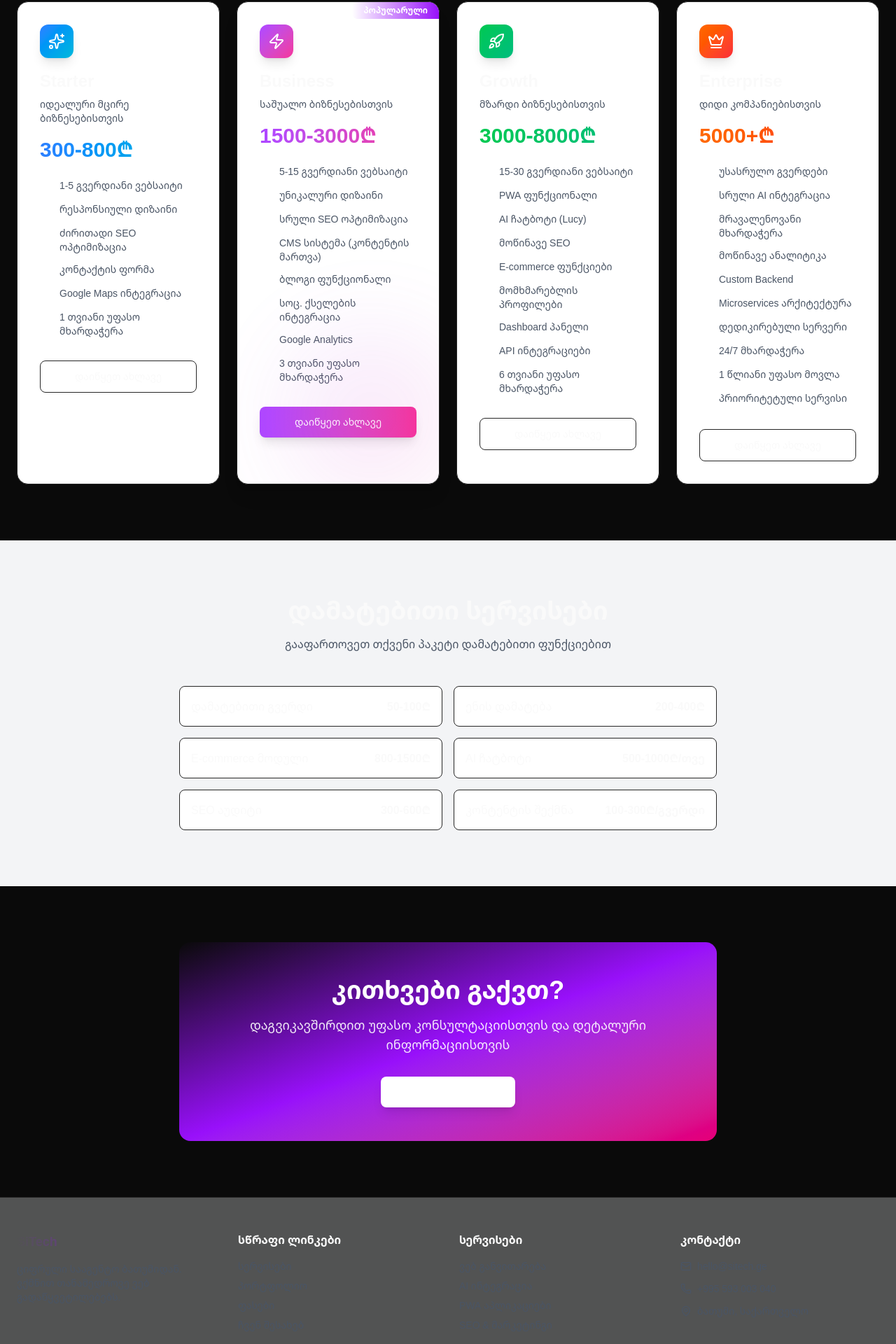
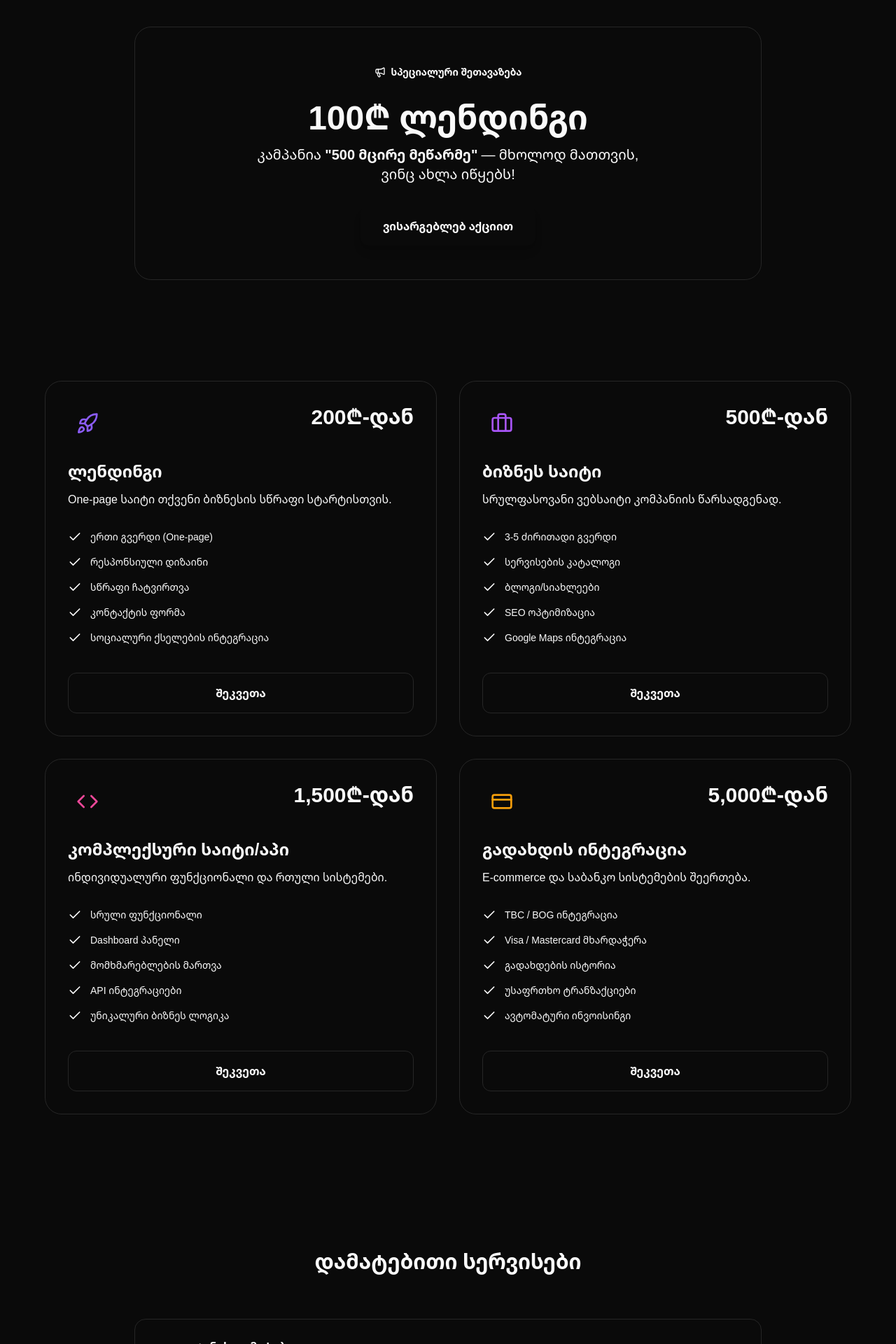
Before and after one commit to sitechfromgeorgia/sitech-website, a Next.js app: page /pricing in a window 1280 px wide. Shown: the part 342-2262 px from the top of the page at 70% size. Built offline with nearby package versions, Linux system fonts and the light colour scheme.

Commit message:
Rewrite pricing page with correct prices

```diff
--- a/app/pricing/page.tsx
+++ b/app/pricing/page.tsx
@@ -1,181 +1,174 @@
 "use client";
 
-import { Check, Sparkles, Zap, Rocket, Crown } from "lucide-react";
+import { Check, Rocket, Globe, Briefcase, Code, CreditCard, Settings, Wrench, Megaphone } from "lucide-react";
 import Link from "next/link";
 
-const plans = [
+const mainServices = [
   {
-    name: "Starter",
-    icon: Sparkles,
-    price: "300-800₾",
-    description: "იდეალური მცირე ბიზნესებისთვის",
+    name: "ლენდინგი",
+    icon: Rocket,
+    price: "200₾-დან",
+    description: "One-page საიტი თქვენი ბიზნესის სწრაფი სტარტისთვის.",
     features: [
-      "1-5 გვერდიანი ვებსაიტი",
+      "ერთი გვერდი (One-page)",
       "რესპონსიული დიზაინი",
-      "ძირითადი SEO ოპტიმიზაცია",
+      "სწრაფი ჩატვირთვა",
       "კონტაქტის ფორმა",
-      "Google Maps ინტეგრაცია",
-      "1 თვიანი უფასო მხარდაჭერა"
+      "სოციალური ქსელების ინტეგრაცია"
     ],
-    gradient: "from-blue-500 to-cyan-500",
-    popular: false
+    color: "var(--color-primary)"
   },
   {
-    name: "Business",
-    icon: Zap,
-    price: "1500-3000₾",
-    description: "საშუალო ბიზნესებისთვის",
+    name: "ბიზნეს საიტი",
+    icon: Briefcase,
+    price: "500₾-დან",
+    description: "სრულფასოვანი ვებსაიტი კომპანიის წარსადგენად.",
     features: [
-      "5-15 გვერდიანი ვებსაიტი",
-      "უნიკალური დიზაინი",
-      "სრული SEO ოპტიმიზაცია",
-      "CMS სისტემა (კონტენტის მართვა)",
-      "ბლოგი ფუნქციონალი",
-      "სოც. ქსელების ინტეგრაცია",
-      "Google Analytics",
-      "3 თვიანი უფასო მხარდაჭერა"
+      "3-5 ძირითადი გვერდი",
+      "სერვისების კატალოგი",
+      "ბლოგი/სიახლეები",
+      "SEO ოპტიმიზაცია",
+      "Google Maps ინტეგრაცია"
     ],
-    gradient: "from-purple-500 to-pink-500",
-    popular: true
+    color: "#a855f7"
   },
   {
-    name: "Growth",
-    icon: Rocket,
-    price: "3000-8000₾",
-    description: "მზარდი ბიზნესებისთვის",
+    name: "კომპლექსური საიტი/აპი",
+    icon: Code,
+    price: "1,500₾-დან",
+    description: "ინდივიდუალური ფუნქციონალი და რთული სისტემები.",
     features: [
-      "15-30 გვერდიანი ვებსაიტი",
-      "PWA ფუნქციონალი",
-      "AI ჩატბოტი (Lucy)",
-      "მოწინავე SEO",
-      "E-commerce ფუნქციები",
-      "მომხმარებლის პროფილები",
+      "სრული ფუნქციონალი",
       "Dashboard პანელი",
+      "მომხმარებლების მართვა",
       "API ინტეგრაციები",
-      "6 თვიანი უფასო მხარდაჭერა"
+      "უნიკალური ბიზნეს ლოგიკა"
     ],
-    gradient: "from-green-500 to-emerald-500",
-    popular: false
+    color: "#ec4899"
   },
   {
-    name: "Enterprise",
-    icon: Crown,
-    price: "5000+₾",
-    description: "დიდი კომპანიებისთვის",
+    name: "გადახდის ინტეგრაცია",
+    icon: CreditCard,
+    price: "5,000₾-დან",
+    description: "E-commerce და საბანკო სისტემების შეერთება.",
     features: [
-      "უსასრულო გვერდები",
-      "სრული AI ინტეგრაცია",
-      "მრავალენოვანი მხარდაჭერა",
-      "მოწინავე ანალიტიკა",
-      "Custom Backend",
-      "Microservices არქიტექტურა",
-      "დედიკირებული სერვერი",
-      "24/7 მხარდაჭერა",
-      "1 წლიანი უფასო მოვლა",
-      "პრიორიტეტული სერვისი"
+      "TBC / BOG ინტეგრაცია",
+      "Visa / Mastercard მხარდაჭერა",
+      "გადახდების ისტორია",
+      "უსაფრთხო ტრანზაქციები",
+      "ავტომატური ინვოისინგი"
     ],
-    gradient: "from-orange-500 to-red-500",
-    popular: false
+    color: "#f59e0b"
   }
 ];
 
 const addons = [
-  { name: "დამატებითი გვერდი", price: "50-100₾" },
-  { name: "ენის დამატება", price: "200-400₾" },
-  { name: "E-commerce მოდული", price: "800-1500₾" },
-  { name: "AI ჩატბოტი", price: "500-1000₾/თვე" },
-  { name: "SEO აუდიტი", price: "300-600₾" },
-  { name: "კონტენტის შექმნა", price: "100-300₾/გვერდი" }
+  {
+    name: "+ენის დამატება",
+    icon: Globe,
+    price: "+50₾/ენა",
+    description: "დამატებითი ენოვანი ვერსია თქვენი საიტისთვის."
+  },
+  {
+    name: "Maintenance (პატარა)",
+    icon: Settings,
+    price: "100₾/თვე",
+    description: "მცირე საიტების ტექნიკური მხარდაჭერა და განახლებები."
+  },
+  {
+    name: "Maintenance (დიდი)",
+    icon: Wrench,
+    price: "შეთანხმებით",
+    description: "დიდი პროექტების უწყვეტი მონიტორინგი და განვითარება."
+  }
 ];
 
+export default function PricingPage() {
+  const CTA_LINK = "https://t.me/SiTechagencybot";
 
+  return (
+    <div className="flex flex-col min-h-screen bg-background text-foreground selection:bg-primary/30">
+      {/* Hero Section */}
+      <section className="relative py-24 overflow-hidden">
+        <div className="absolute inset-0 bg-gradient-to-br from-primary/10 via-purple-500/5 to-transparent pointer-events-none" />
+        <div className="container relative mx-auto px-4 text-center">
+          <h1 className="text-4xl md:text-6xl font-black tracking-tight mb-6">
+            გამჭვირვალე <span className="text-primary italic">ფასები</span>
+          </h1>
+          <p className="text-xl text-muted-foreground max-w-2xl mx-auto">
+            აირჩიეთ თქვენი ბიზნესის ზრდისთვის საჭირო სერვისი. არანაირი ფარული ხარჯები.
+          </p>
+        </div>
+      </section>
 
-export default function PricingPage() {
-  return (
-    <div className="flex flex-col">
-      {/* Header */}
-      <section className="py-20 bg-gradient-to-br from-primary/10 via-purple-500/5 to-background">
-        <div className="container mx-auto px-4 md:px-6">
-          <div
-            className="mx-auto max-w-3xl text-center"
+      {/* Special Offer Section */}
+      <section className="py-12">
+        <div className="container mx-auto px-4">
+          <div className="relative group max-w-4xl mx-auto overflow-hidden rounded-3xl border border-primary/50 bg-primary/5 p-8 md:p-12 text-center transition-all hover:bg-primary/10">
+            <div className="absolute -top-12 -right-12 w-48 h-48 bg-primary/20 blur-3xl rounded-full" />
+            <div className="relative z-10">
+              <div className="inline-flex items-center gap-2 px-4 py-1.5 rounded-full bg-primary text-primary-foreground text-sm font-bold mb-6">
+                <Megaphone className="w-4 h-4" />
+                სპეციალური შეთავაზება
+              </div>
+              <h2 className="text-3xl md:text-5xl font-bold mb-4">100₾ ლენდინგი</h2>
+              <p className="text-lg md:text-xl text-muted-foreground mb-8 max-w-xl mx-auto">
+                კამპანია <span className="text-primary font-bold">"500 მცირე მეწარმე"</span> — მხოლოდ მათთვის, ვინც ახლა იწყებს!
+              </p>
+              <Link
+                href={CTA_LINK}
+                target="_blank"
+                className="inline-flex items-center justify-center px-8 py-4 bg-primary text-primary-foreground font-bold rounded-xl transition-transform hover:scale-105 active:scale-95 shadow-lg shadow-primary/25"
               >
-            <h1 className="mb-4 text-4xl font-bold md:text-5xl lg:text-6xl">
-              გამჭვირვალე <span className="bg-gradient-to-r from-primary to-purple-600 bg-clip-text text-transparent">ფასები</span>
-            </h1>
-            <p className="text-lg text-gray-600 dark:text-gray-400 md:text-xl">
-              აირჩიეთ თქვენი ბიზნესისთვის შესაფერისი პაკეტი
-            </p>
+                ვისარგებლებ აქციით
+              </Link>
+            </div>
           </div>
         </div>
       </section>
 
-      {/* Pricing Cards */}
-      <section className="py-20">
-        <div className="container mx-auto px-4 md:px-6">
-          <div
-            className="grid grid-cols-1 md:grid-cols-2 lg:grid-cols-4 gap-6"
-          >
-            {plans.map((plan, index) => {
-              const Icon = plan.icon;
+      {/* Main Services Grid */}
+      <section className="py-24">
+        <div className="container mx-auto px-4">
+          <div className="grid grid-cols-1 md:grid-cols-2 gap-8 max-w-6xl mx-auto">
+            {mainServices.map((service, idx) => {
+              const Icon = service.icon;
               return (
                 <div
-                  key={index}
-                  className={`relative overflow-hidden rounded-2xl border ${
-                    plan.popular
-                      ? "border-primary shadow-xl shadow-primary/20"
-                      : "border-gray-200 dark:border-gray-800"
-                  } bg-white dark:bg-gray-950 p-8 transition-all`}
+                  key={idx}
+                  className="group relative flex flex-col bg-card border border-border rounded-3xl p-8 transition-all hover:border-primary/50 hover:shadow-2xl hover:shadow-primary/5"
                 >
-                  {/* Popular Badge */}
-                  {plan.popular && (
-                    <div className="absolute top-0 right-0 bg-gradient-to-r from-primary to-purple-600 text-white px-4 py-1 text-xs font-semibold rounded-bl-lg">
-                      პოპულარული
+                  <div className="flex items-start justify-between mb-6">
+                    <div
+                      className="p-3 rounded-2xl bg-muted group-hover:bg-primary/10 transition-colors"
+                      style={{ color: service.color }}
+                    >
+                      <Icon className="w-8 h-8" />
                     </div>
-                  )}
-
-                  {/* Icon */}
-                  <div className={`mb-4 inline-flex h-12 w-12 items-center justify-center rounded-xl bg-gradient-to-br ${plan.gradient} text-white shadow-lg`}>
-                    <Icon className="h-6 w-6" />
-                  </div>
-
-                  {/* Plan Name */}
-                  <h3 className="mb-2 text-2xl font-bold">{plan.name}</h3>
-                  <p className="mb-4 text-sm text-gray-600 dark:text-gray-400">{plan.description}</p>
-
-                  {/* Price */}
-                  <div className="mb-6">
-                    <div className={`text-3xl font-bold bg-gradient-to-r ${plan.gradient} bg-clip-text text-transparent`}>
-                      {plan.price}
+                    <div className="text-right">
+                      <div className="text-3xl font-black text-primary">{service.price}</div>
                     </div>
                   </div>
 
-                  {/* Features */}
-                  <ul className="mb-8 space-y-3">
-                    {plan.features.map((feature, idx) => (
-                      <li key={idx} className="flex items-start space-x-2">
-                        <Check className={`mt-0.5 h-5 w-5 flex-shrink-0 bg-gradient-to-r ${plan.gradient} bg-clip-text text-transparent`} />
-                        <span className="text-sm text-gray-600 dark:text-gray-400">{feature}</span>
+                  <h3 className="text-2xl font-bold mb-3">{service.name}</h3>
+                  <p className="text-muted-foreground mb-8">{service.description}</p>
+
+                  <ul className="space-y-4 mb-10 flex-grow">
+                    {service.features.map((feature, fIdx) => (
+                      <li key={fIdx} className="flex items-center gap-3 text-sm text-foreground/80">
+                        <Check className="w-5 h-5 text-primary flex-shrink-0" />
+                        {feature}
                       </li>
                     ))}
                   </ul>
 
-                  {/* CTA Button */}
-                  <Link href="/contact">
-                    <button
-                      className={`w-full rounded-lg ${
-                        plan.popular
-                          ? `bg-gradient-to-r ${plan.gradient} text-white shadow-lg`
-                          : "border border-gray-200 dark:border-gray-800 bg-white dark:bg-gray-950 hover:bg-gray-100 dark:bg-gray-900"
-                      } px-6 py-3 text-sm font-medium transition-all`}
+                  <Link
+                    href={CTA_LINK}
+                    target="_blank"
+                    className="flex items-center justify-center w-full py-4 rounded-xl border border-primary/20 bg-primary/5 font-bold transition-all hover:bg-primary hover:text-primary-foreground"
                   >
-                      დაიწყეთ ახლავე
-                    </button>
+                    შეკვეთა
                   </Link>
-
-                  {/* Background Glow */}
-                  {plan.popular && (
-                    <div className={`absolute -bottom-8 -right-8 h-64 w-64 rounded-full bg-gradient-to-br ${plan.gradient} opacity-10 blur-3xl`} />
-                  )}
                 </div>
               );
             })}
@@ -183,52 +176,60 @@ export default function PricingPage() {
         </div>
       </section>
 
-      {/* Add-ons */}
-      <section className="py-20 bg-gray-100 dark:bg-gray-900/30">
-        <div className="container mx-auto px-4 md:px-6">
+      {/* Add-ons & Maintenance */}
+      <section className="py-24 bg-muted/30">
+        <div className="container mx-auto px-4">
+          <div className="max-w-4xl mx-auto">
+            <h2 className="text-3xl font-bold text-center mb-16">დამატებითი სერვისები</h2>
+            <div className="grid grid-cols-1 md:grid-cols-1 gap-4">
+              {addons.map((addon, idx) => {
+                const Icon = addon.icon;
+                return (
                   <div
-            className="mb-12 text-center"
+                    key={idx}
+                    className="flex flex-col md:flex-row items-center justify-between p-6 rounded-2xl bg-card border border-border group transition-all hover:border-primary/30"
                   >
-            <h2 className="mb-4 text-3xl font-bold md:text-4xl">დამატებითი სერვისები</h2>
-            <p className="text-gray-600 dark:text-gray-400">
-              გააფართოვეთ თქვენი პაკეტი დამატებითი ფუნქციებით
-            </p>
+                    <div className="flex items-center gap-4 mb-4 md:mb-0">
+                      <div className="p-3 rounded-xl bg-muted text-primary">
+                        <Icon className="w-6 h-6" />
                       </div>
-
-          <div className="mx-auto max-w-3xl">
-            <div className="grid grid-cols-1 md:grid-cols-2 gap-4">
-              {addons.map((addon, index) => (
-                <div
-                  key={index}
-                  className="flex items-center justify-between rounded-lg border border-gray-200 dark:border-gray-800 bg-white dark:bg-gray-950 p-4 transition-all hover:shadow-lg hover:shadow-primary/5"
+                      <div>
+                        <h4 className="font-bold">{addon.name}</h4>
+                        <p className="text-sm text-muted-foreground">{addon.description}</p>
+                      </div>
+                    </div>
+                    <div className="flex items-center gap-6">
+                      <span className="text-xl font-bold text-primary">{addon.price}</span>
+                      <Link
+                        href={CTA_LINK}
+                        target="_blank"
+                        className="px-6 py-2 rounded-lg bg-foreground text-background text-sm font-bold transition-opacity hover:opacity-90"
                       >
-                  <span className="font-medium">{addon.name}</span>
-                  <span className="text-primary font-semibold">{addon.price}</span>
+                        დამატება
+                      </Link>
                     </div>
-              ))}
+                  </div>
+                );
+              })}
             </div>
           </div>
         </div>
       </section>
 
-      {/* FAQ Note */}
-      <section className="py-20">
-        <div className="container mx-auto px-4 md:px-6">
-          <div
-            className="mx-auto max-w-3xl rounded-2xl bg-gradient-to-br from-primary via-purple-600 to-pink-600 p-12 text-center text-white"
+      {/* Footer CTA */}
+      <section className="py-24">
+        <div className="container mx-auto px-4 text-center">
+          <div className="max-w-2xl mx-auto">
+            <h2 className="text-3xl font-bold mb-6">გაქვთ განსხვავებული მოთხოვნები?</h2>
+            <p className="text-muted-foreground mb-10">
+              მოგვწერეთ Telegram-ში და მიიღეთ თქვენს პროექტზე მორგებული ინდივიდუალური პირობები.
+            </p>
+            <Link
+              href={CTA_LINK}
+              target="_blank"
+              className="inline-flex items-center gap-3 px-10 py-5 bg-foreground text-background rounded-full font-black text-lg transition-transform hover:scale-105 active:scale-95"
             >
-            <h2 className="mb-4 text-3xl font-bold md:text-4xl">
-              კითხვები გაქვთ?
-            </h2>
-            <p className="mb-8 text-lg text-white/90">
-              დაგვიკავშირდით უფასო კონსულტაციისთვის და დეტალური ინფორმაციისთვის
-            </p>
-            <Link href="/contact">
-              <button
-                className="inline-flex items-center justify-center rounded-lg bg-white px-8 py-3 text-sm font-medium text-primary shadow-lg transition-all hover:bg-white/90"
-              >
-                დაგვიკავშირდით
-              </button>
+              მოგვწერეთ Telegram-ში
             </Link>
           </div>
         </div>
```
Lines whose indentation alone changed are shown as unchanged.
